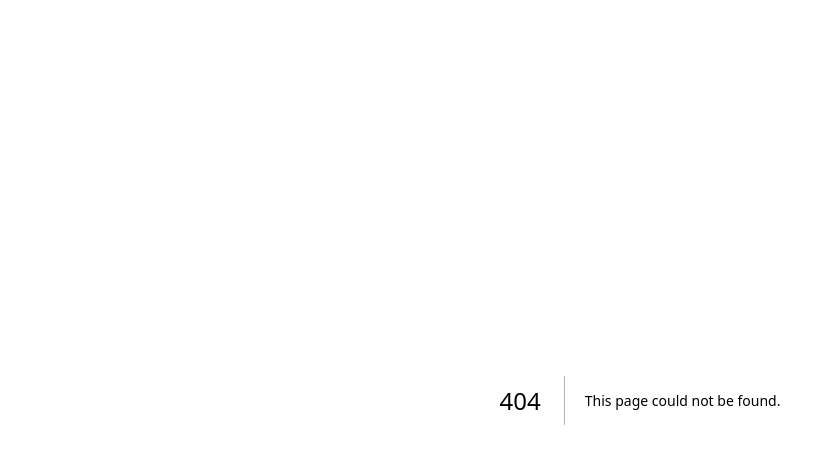
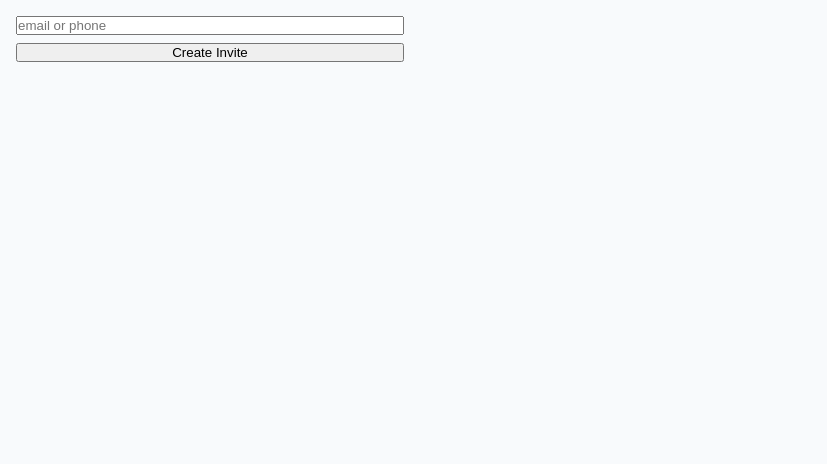
Before and after one commit to keithckramer/ssg, a Next.js app: page /invites in a window 1280 px wide. Before the commit this address had no page. Shown: the top 464 px of the page, without its empty margins (0-827 px from the left). Built offline with nearby package versions, Linux system fonts and the light colour scheme; no server answers.

Commit message:
Add admin invite creation page

```diff
--- /dev/null
+++ b/src/app/invites/page.tsx
@@ -0,0 +1,38 @@
+"use client";
+import { useState } from "react";
+const API = process.env.NEXT_PUBLIC_API_URL || "http://localhost:8080";
+
+export default function InvitesPage() {
+  const [emailOrPhone, setId] = useState("");
+  const [token, setToken] = useState("");
+  const [msg, setMsg] = useState("");
+
+  async function createInvite(e: any) {
+    e.preventDefault();
+    try {
+      const res = await fetch(`${API}/invites`, {
+        method: "POST",
+        headers: {
+          "Content-Type": "application/json",
+          "x-admin-key": process.env.NEXT_PUBLIC_ADMIN_KEY || ""
+        },
+        body: JSON.stringify({ emailOrPhone })
+      });
+      if (!res.ok) throw new Error(`${res.status} ${res.statusText}`);
+      const json = await res.json();
+      setToken(json.token);
+      setMsg("Invite created. Copy token for the user.");
+    } catch (e: any) {
+      setMsg(e.message);
+    }
+  }
+
+  return (
+    <form onSubmit={createInvite} style={{ display: "grid", gap: 8, maxWidth: 420, padding: 16 }}>
+      <input placeholder="email or phone" value={emailOrPhone} onChange={e => setId(e.target.value)} />
+      <button type="submit">Create Invite</button>
+      <div>{msg}</div>
+      {token && <pre>Invite Token: {token}</pre>}
+    </form>
+  );
+}
```
Also changed, not shown: 1 other file (tests, documents, lock files or other folders).
